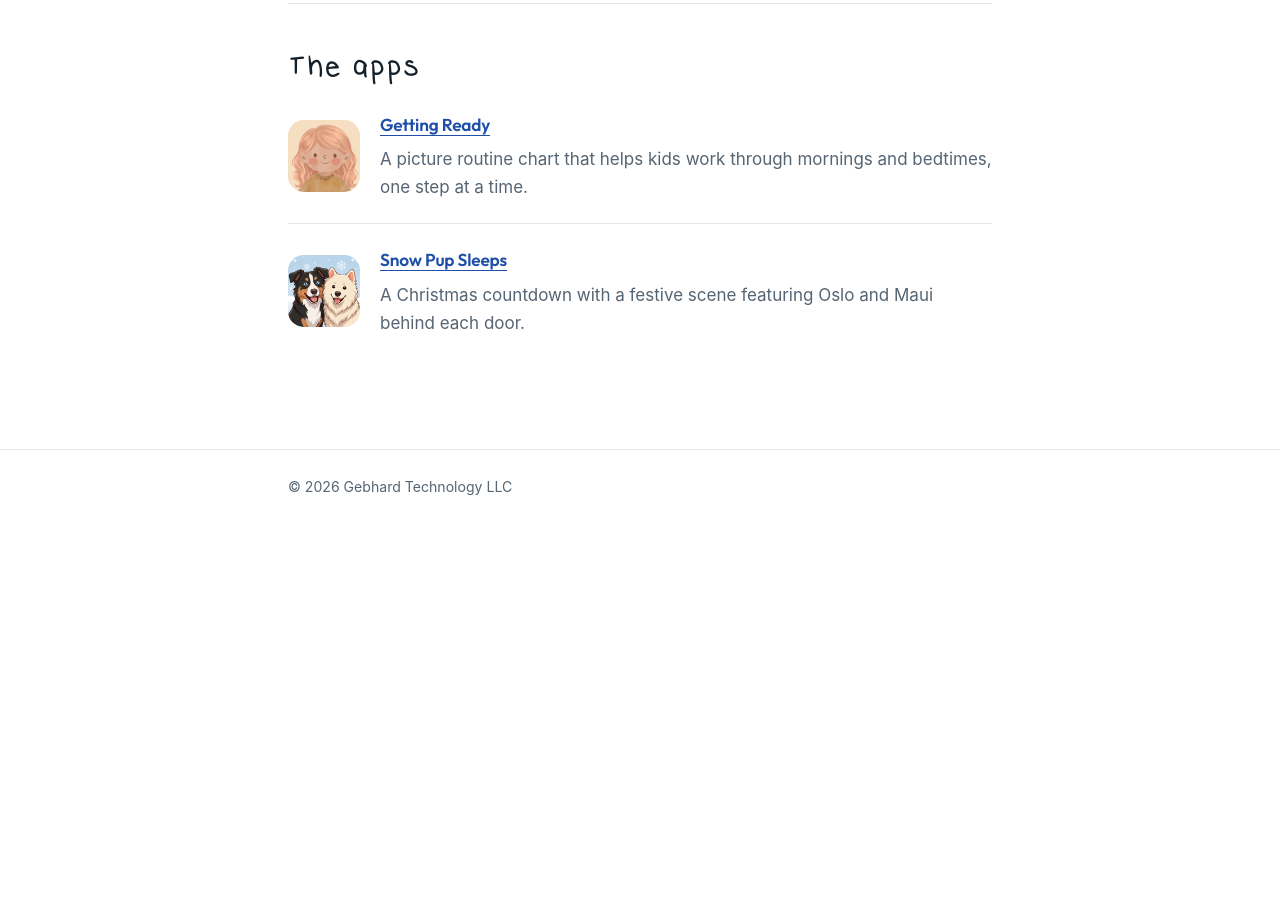
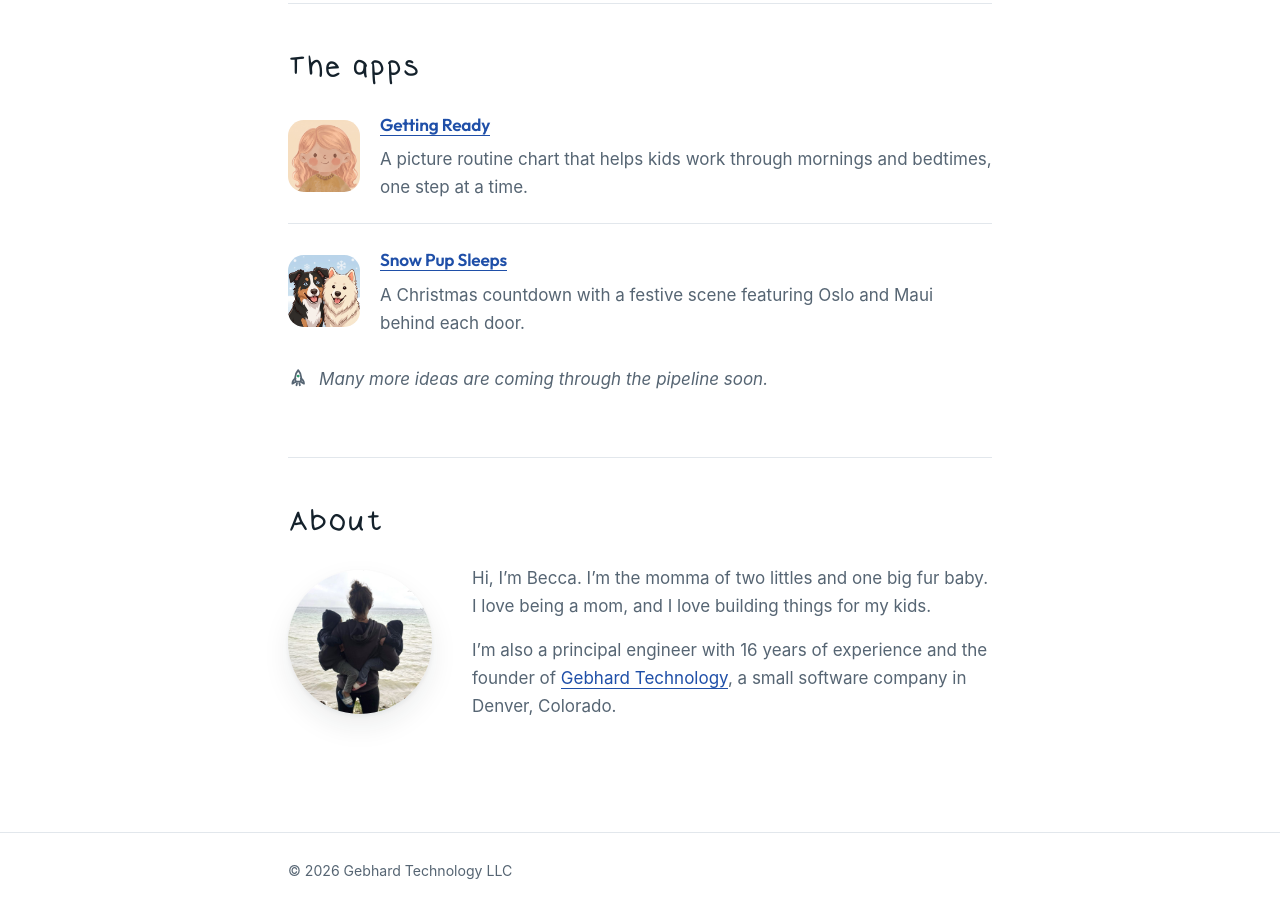
Before and after one commit to gebhard-technology/site, a plain HTML site: page littles/index.html in a window 1280 px wide. Shown: the part 1021-1943 px from the top of the page. Before the commit the page ends 1560 px from the top, so only its background shows below. Drawn offline with Linux system fonts and the light colour scheme.

Commit message:
Add About section with photo to littles page
Introduce an About section at the foot of the littles page with a
circular lakeside photo, a short personal intro, and the career
details carried over from the main site. Link it from the page nav.

Also note under The apps that more ideas are in the pipeline, marked
with a rocket drawn to match the brand mark: rounded strokes and a
green accent dot.

Co-Authored-By: Claude Opus 5 <noreply@anthropic.com>

```diff
--- a/littles/index.html
+++ b/littles/index.html
@@ -35,6 +35,7 @@
     <nav class="site-nav" aria-label="On this page">
       <a href="#philosophy">Design philosophy</a>
       <a href="#apps">The apps</a>
+      <a href="#about">About</a>
     </nav>
   </div>
 </header>
@@ -78,6 +79,18 @@
         </div>
       </li>
     </ul>
+    <p class="note apps-more"><svg class="rocket" viewBox="0 0 24 24" fill="none" stroke="currentColor" stroke-width="2.1" stroke-linecap="round" stroke-linejoin="round" aria-hidden="true" focusable="false"><path d="M12 2.6c2.3 2.6 3.6 5.7 3.6 9 0 1.5-.3 3-.8 4.4H9.2c-.5-1.4-.8-2.9-.8-4.4 0-3.3 1.3-6.4 3.6-9z"/><path d="M8.8 12.4C6.6 13.6 5.2 15.9 5.2 18.5l3.4-2"/><path d="M15.2 12.4c2.2 1.2 3.6 3.5 3.6 6.1l-3.4-2"/><circle cx="12" cy="9.5" r="1.7" fill="var(--green)" stroke="none"/><path d="M10.6 17.9 10 20.3"/><path d="M13.4 17.9 14 20.3"/></svg> Many more ideas are coming through the pipeline soon.</p>
+  </section>
+
+  <section class="section about" id="about">
+    <h2 class="littles-heading">About</h2>
+    <div class="about-body">
+      <img class="littles-photo" src="images/photo.jpg" alt="Becca at the edge of a lake, carrying her two little kids in hooded sweatshirts, one on each hip." width="800" height="800" loading="lazy" decoding="async">
+      <div>
+        <p class="note">Hi, I’m Becca. I’m the momma of two littles and one big fur baby. I love being a mom, and I love building things for my kids.</p>
+        <p class="note">I’m also a principal engineer with 16 years of experience and the founder of <a href="../index.html">Gebhard Technology</a>, a small software company in Denver, Colorado.</p>
+      </div>
+    </div>
   </section>
 </main>
 
--- a/styles.css
+++ b/styles.css
@@ -229,6 +229,42 @@ li p + p { margin-top: 0.75rem; }
   border-radius: 22%;
 }
 
+.apps-more {
+  margin: 1.75rem 0 0;
+  font-style: italic;
+}
+.rocket {
+  width: 1.2em;
+  height: 1.2em;
+  vertical-align: -0.22em;
+  margin-right: 0.35em;
+}
+
+.about-body {
+  display: grid;
+  grid-template-columns: auto minmax(0, 1fr);
+  align-items: center;
+  gap: clamp(1.25rem, 5vw, 2.5rem);
+}
+.about-body .note { margin: 0 0 1rem; }
+.about-body .note:last-child { margin-bottom: 0; }
+.littles-photo {
+  display: block;
+  width: clamp(6.5rem, 20vw, 9rem);
+  height: auto;
+  aspect-ratio: 1;
+  object-fit: cover;
+  border-radius: 50%;
+  box-shadow: var(--lift);
+}
+@media (max-width: 34rem) {
+  .about-body {
+    grid-template-columns: minmax(0, 1fr);
+    justify-items: center;
+    gap: 1.5rem;
+  }
+}
+
 /* Contact */
 .contact { display: flex; flex-wrap: wrap; align-items: center; gap: 0.75rem 1.5rem; }
 
```
Also changed, not shown: littles/images/photo.jpg (added).
